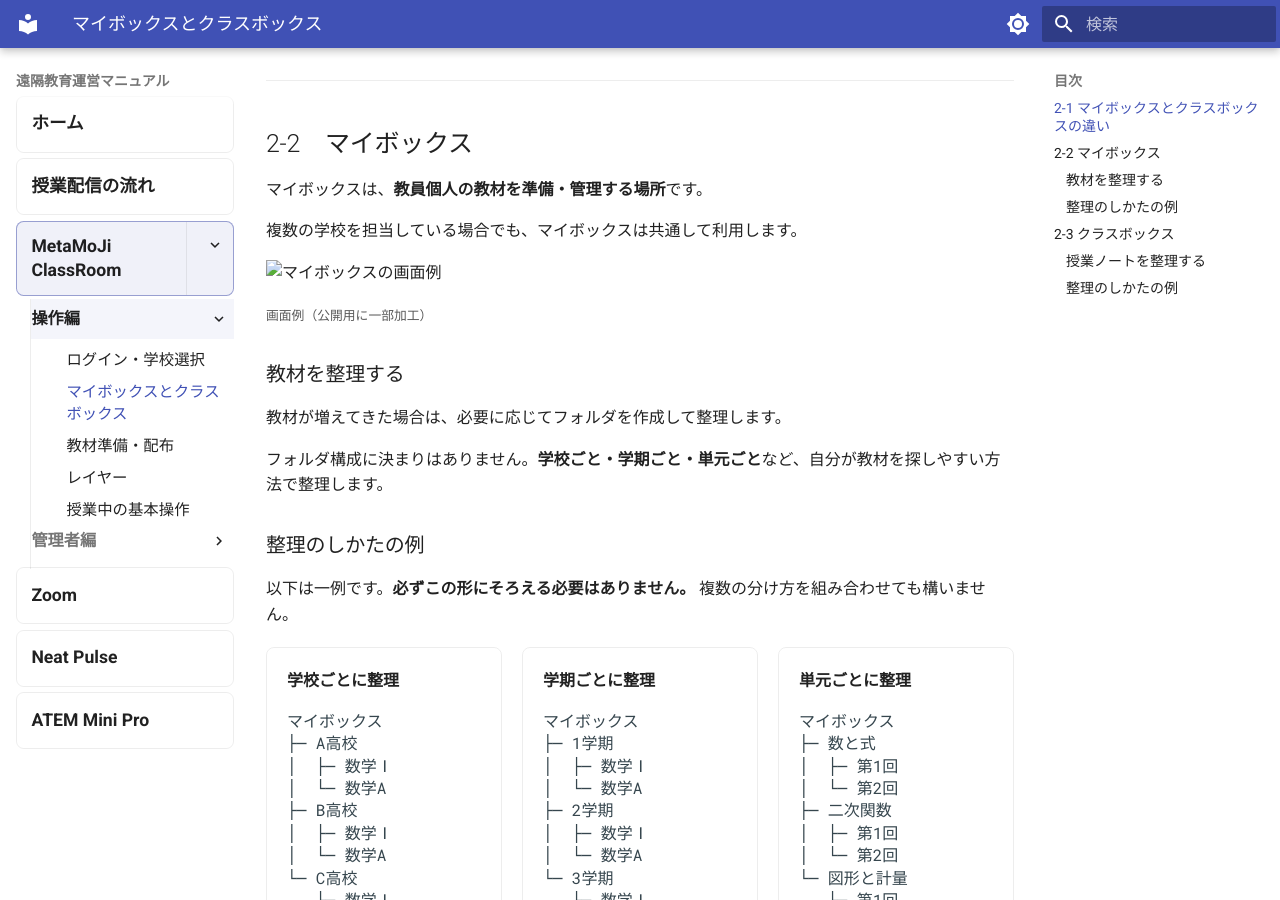
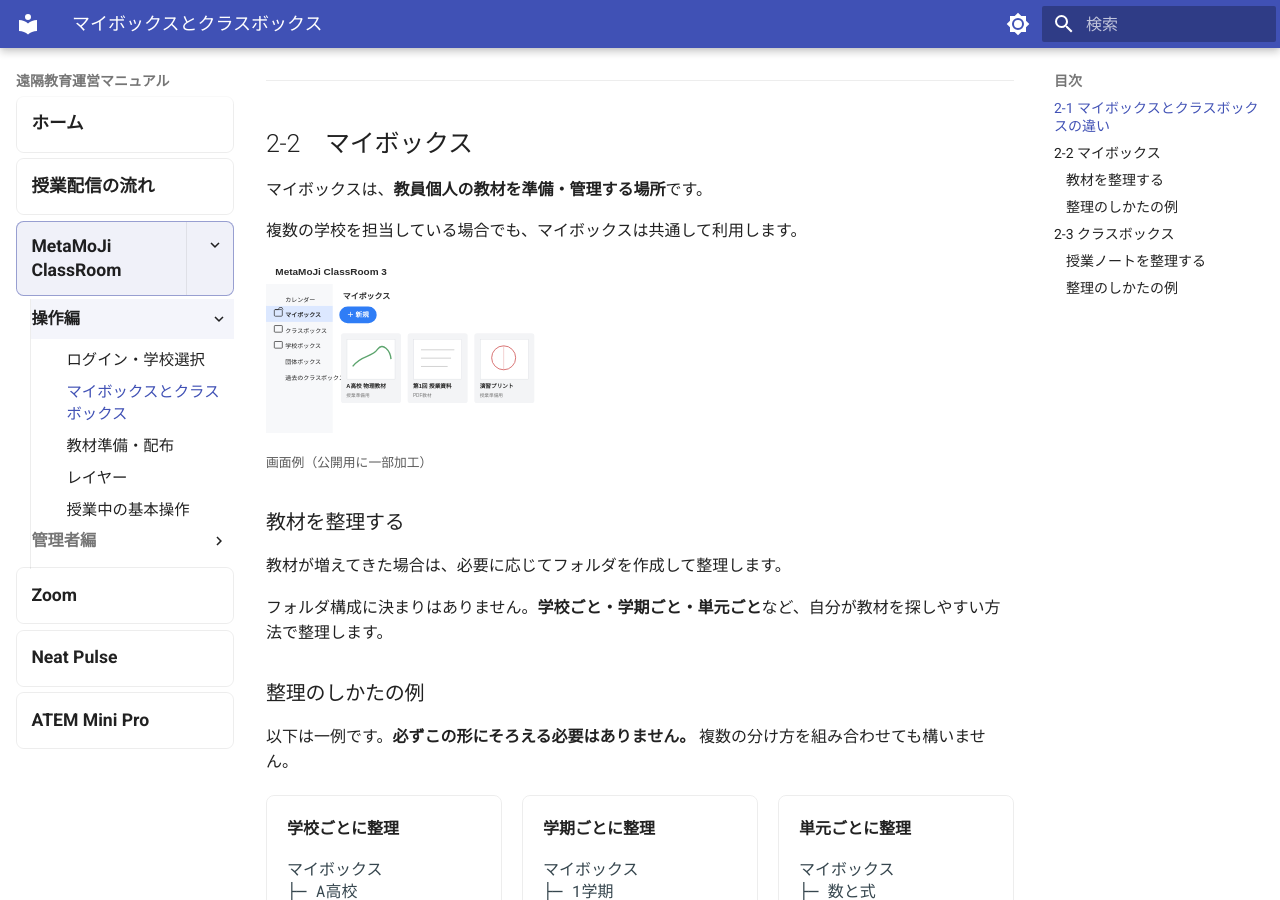
Before and after one commit to a-recs/remote-manual, an MkDocs documentation site: the page built from docs/metamoji/02-box.md, in a window 1280 px wide and 900 px high, scrolled down 773 px. Built offline with MkDocs 1.6.1 and Material for MkDocs 9.7.7, drawn with Linux system fonts in a browser that asks for light colours.

Commit message:
Fix MetaMoJi box screenshot paths

```diff
--- a/docs/metamoji/02-box.md
+++ b/docs/metamoji/02-box.md
@@ -25,7 +25,7 @@ MetaMoJi ClassRoomでは、遠隔授業の準備と実施で主に **「マイ
 
 複数の学校を担当している場合でも、マイボックスは共通して利用します。
 
-<img src="../images/metamoji/02-mybox.svg" alt="マイボックスの画面例" loading="lazy" style="width:300px; max-width:100%; height:auto; display:block; margin:0.8rem 0;">
+<img src="../../images/metamoji/02-mybox.svg" alt="マイボックスの画面例" loading="lazy" style="width:300px; max-width:100%; height:auto; display:block; margin:0.8rem 0;">
 <small>画面例（公開用に一部加工）</small>
 
 ### 教材を整理する
@@ -96,11 +96,11 @@ MetaMoJi ClassRoomでは、遠隔授業の準備と実施で主に **「マイ
 
 <div style="display:flex; flex-wrap:wrap; gap:1rem; align-items:flex-start; margin:0.8rem 0;">
   <div>
-    <img src="../images/metamoji/02-classbox.svg" alt="クラスボックス一覧の画面例" loading="lazy" style="width:280px; max-width:100%; height:auto; display:block;">
+    <img src="../../images/metamoji/02-classbox.svg" alt="クラスボックス一覧の画面例" loading="lazy" style="width:280px; max-width:100%; height:auto; display:block;">
     <small>クラスボックス一覧</small>
   </div>
   <div>
-    <img src="../images/metamoji/02-classbox-content.svg" alt="クラスボックス内の授業ノートの画面例" loading="lazy" style="width:280px; max-width:100%; height:auto; display:block;">
+    <img src="../../images/metamoji/02-classbox-content.svg" alt="クラスボックス内の授業ノートの画面例" loading="lazy" style="width:280px; max-width:100%; height:auto; display:block;">
     <small>クラスを開いた画面</small>
   </div>
 </div>
```
